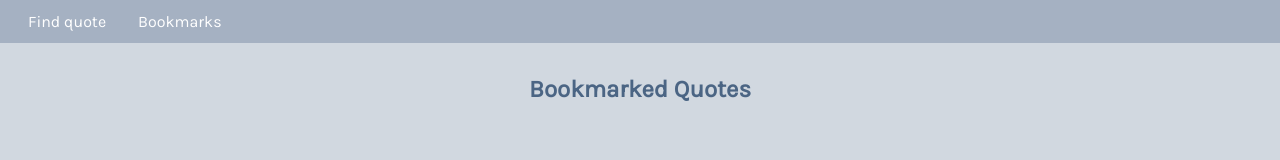
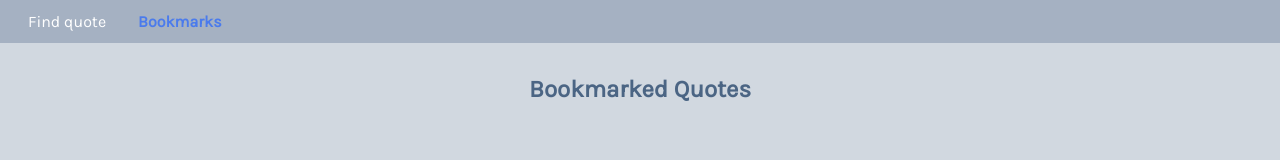
Before and after one commit to hooman182/quoter-finder-vue, a Vue app: page /bookmarks in a window 1280 px wide. Shown: the top 160 px of the page. Built offline with nearby package versions, Linux system fonts and the light colour scheme.

Commit message:
style: Change links styles and add screen mixin

```diff
--- a/src/components/TheNavbar.vue
+++ b/src/components/TheNavbar.vue
@@ -2,10 +2,14 @@
   <nav class="navbar">
     <ul class="navbar-lists">
       <li class="navbar-list">
-        <router-link :to="{name:'Home'}" class="navbar-list__link">Find quote</router-link>
+        <router-link :to="{ name: 'Home' }" class="navbar-list__link"
+          >Find quote</router-link
+        >
       </li>
       <li class="navbar-list">
-        <router-link :to="{name:'Bookmarks'}" class="navbar-list__link">Bookmarks</router-link>
+        <router-link :to="{ name: 'Bookmarks' }" class="navbar-list__link"
+          >Bookmarks</router-link
+        >
       </li>
     </ul>
   </nav>
@@ -22,8 +26,7 @@ export default {
   width: 100%;
   padding: 0.75em;
   background: $light;
-  display: flex;
-  justify-content: space-between;
+  @include flex(row, space-between, center);
   #{&}-lists {
     list-style: none;
     display: flex;
@@ -33,8 +36,18 @@ export default {
       padding: 0.75em 1em;
       color: $white;
       font-size: 1rem;
-      font-weight: 500;
+      &:active {
+        color: $secondary;
+        font-weight: 600;
+      }
     }
   }
+  @include screen(768px) {
+    @include flex(row, center, center);
+  }
+}
+.router-link-exact-active {
+  color: $primary !important;
+  font-weight: 600;
 }
 </style>
```
